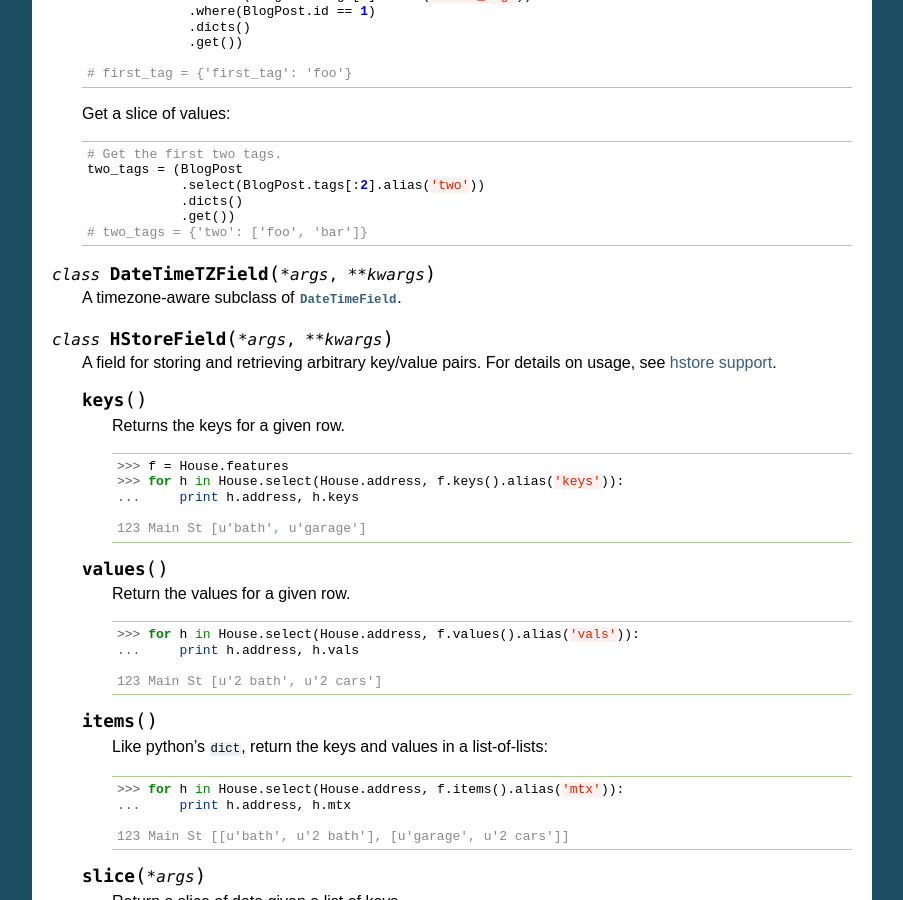
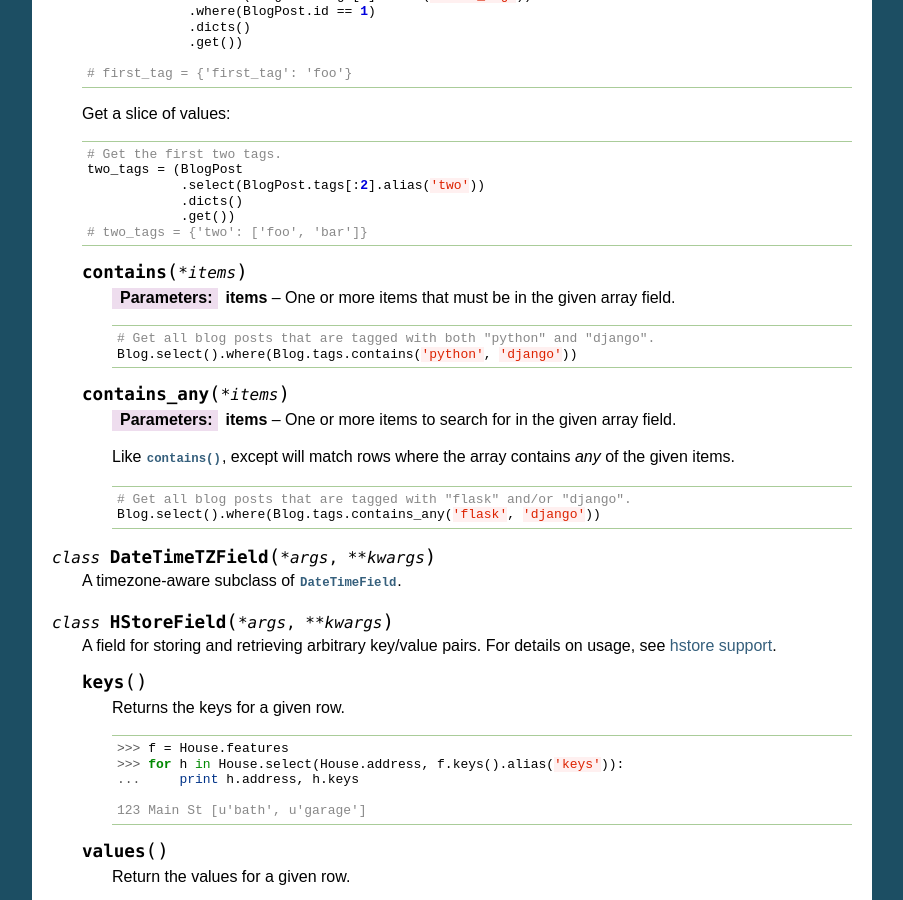
Before and after one commit to coleifer/peewee, a Sphinx documentation site: the page built from docs/peewee/playhouse.rst, in a window 1280 px wide and 900 px high, scrolled down 6759 px. Shown: the whole window, without its empty margins (198-1101 px from the left). Built offline with Sphinx 7.4.7, drawn with Linux system fonts in a browser that asks for light colours; some of the changed text lies outside the part shown.

Commit message:
Document contains

```diff
--- a/docs/peewee/playhouse.rst
+++ b/docs/peewee/playhouse.rst
@@ -455,6 +455,27 @@ postgres_ext API notes
                     .dicts()
                     .get())
         # two_tags = {'two': ['foo', 'bar']}
+
+    .. py:method:: contains(*items)
+
+        :param items: One or more items that must be in the given array field.
+
+        .. code-block:: python
+
+            # Get all blog posts that are tagged with both "python" and "django".
+            Blog.select().where(Blog.tags.contains('python', 'django'))
+
+    .. py:method:: contains_any(*items)
+
+        :param items: One or more items to search for in the given array field.
+
+        Like :py:meth:`~ArrayField.contains`, except will match rows where the
+        array contains *any* of the given items.
+
+        .. code-block:: python
+
+            # Get all blog posts that are tagged with "flask" and/or "django".
+            Blog.select().where(Blog.tags.contains_any('flask', 'django'))
 
 .. py:class:: DateTimeTZField(*args, **kwargs)
 
```
